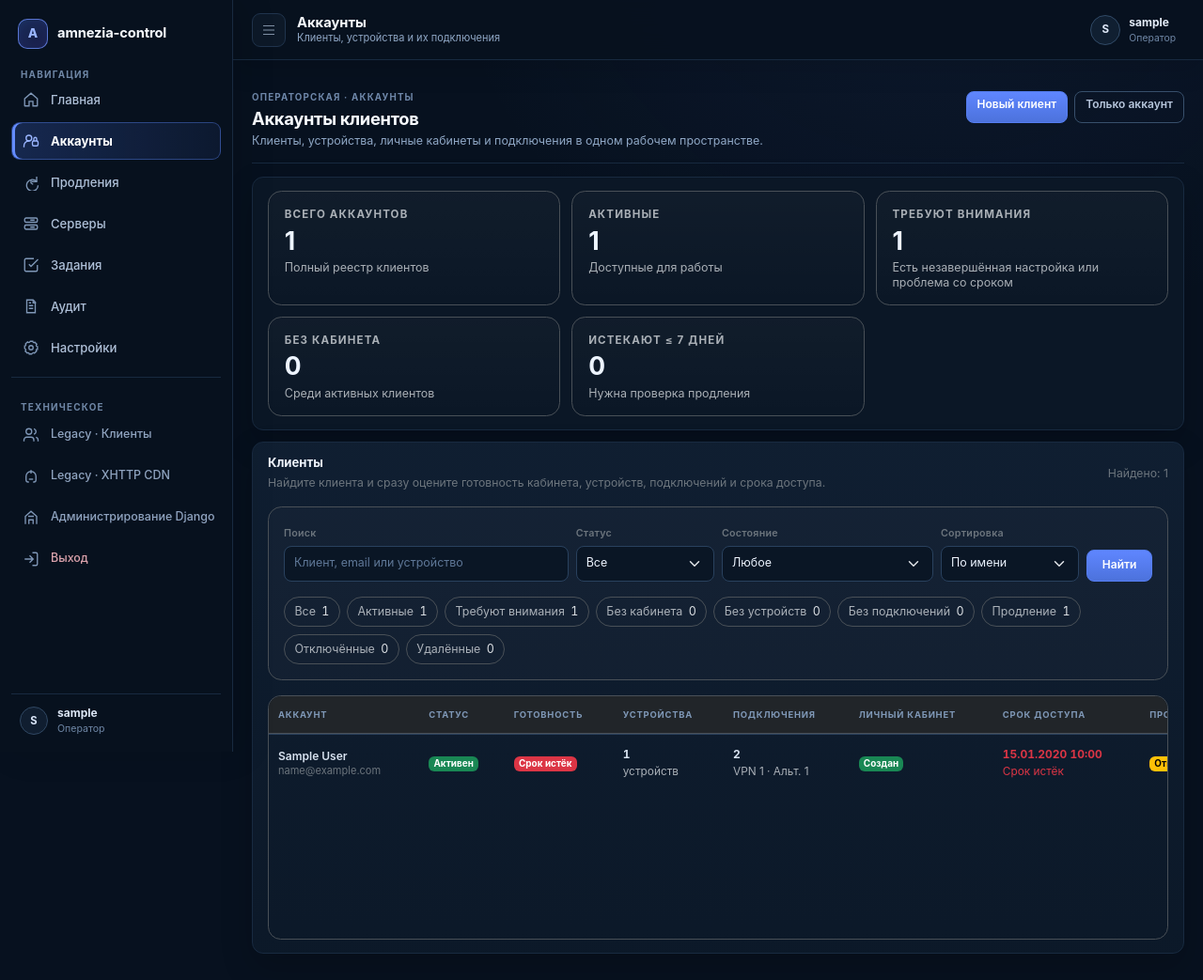
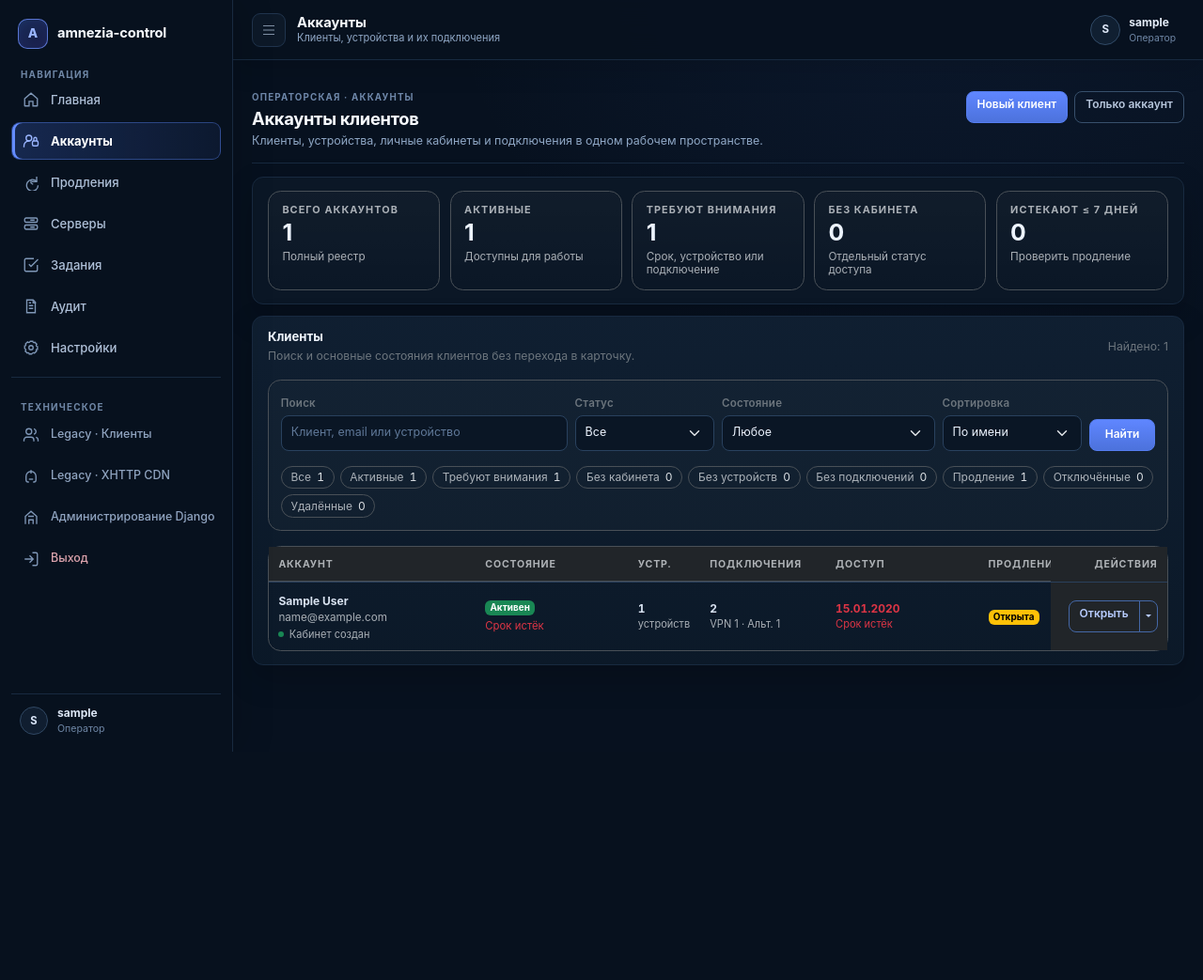
Before and after one commit to stalkerxz/amnezia-control, a Django app: page /customers/ in a window 1280 px wide. Shown: the whole page at 94% size. After the commit the page ends 800 px from the top, so only its background shows below. Run offline with Django 5.2, Linux system fonts and the light colour scheme; a user stored in the database is signed in; tables that the repository leaves empty hold one stand-in row (values such as "Sample post"); parts of the project's set-up code (start-up, migrations or seed data) failed here and were passed over.

Commit message:
Polish customer accounts workspace

```diff
--- a/amnezia_control/customers/views.py
+++ b/amnezia_control/customers/views.py
@@ -1155,10 +1155,6 @@ def customers_list_view(request):
                     then=Value("expiring"),
                 ),
                 When(
-                    user_id__isnull=True,
-                    then=Value("no_cabinet"),
-                ),
-                When(
                     device_count=0,
                     then=Value("no_devices"),
                 ),
--- a/amnezia_control/templates/customers/customers_list.html
+++ b/amnezia_control/templates/customers/customers_list.html
@@ -8,19 +8,19 @@
   .accounts-kpi-grid {
     display: grid;
     grid-template-columns: repeat(5, minmax(0, 1fr));
-    gap: .75rem;
+    gap: .65rem;
   }
 
   .accounts-kpi {
     display: block;
-    min-height: 104px;
-    padding: 1rem 1.05rem;
+    min-height: 88px;
+    padding: .8rem .9rem;
     border: 1px solid var(--bs-border-color);
-    border-radius: .9rem;
+    border-radius: .85rem;
     background:
       linear-gradient(
         180deg,
-        rgba(255,255,255,.025),
+        rgba(255,255,255,.024),
         rgba(255,255,255,0)
       );
     color: inherit;
@@ -39,48 +39,55 @@
 
   .accounts-kpi .kpi-label {
     color: var(--bs-secondary-color);
-    font-size: .72rem;
+    font-size: .68rem;
     font-weight: 700;
-    letter-spacing: .1em;
+    letter-spacing: .095em;
+    line-height: 1.2;
     text-transform: uppercase;
   }
 
   .accounts-kpi .kpi-value {
-    margin-top: .35rem;
-    font-size: 1.65rem;
+    margin-top: .28rem;
+    font-size: 1.55rem;
     font-weight: 700;
     line-height: 1;
   }
 
   .accounts-kpi .kpi-note {
-    margin-top: .5rem;
+    margin-top: .38rem;
     color: var(--bs-secondary-color);
-    font-size: .78rem;
+    font-size: .73rem;
     line-height: 1.25;
   }
 
   .accounts-toolbar {
-    padding: 1rem;
+    padding: .8rem;
     border: 1px solid var(--bs-border-color);
-    border-radius: .9rem;
-    background: rgba(255,255,255,.018);
+    border-radius: .85rem;
+    background: rgba(255,255,255,.015);
+  }
+
+  .accounts-toolbar .form-label {
+    margin-bottom: .25rem;
+    font-size: .72rem;
   }
 
   .accounts-filter-chips {
     display: flex;
-    gap: .45rem;
+    gap: .38rem;
     flex-wrap: wrap;
   }
 
   .accounts-filter-chip {
     display: inline-flex;
-    gap: .4rem;
+    gap: .38rem;
     align-items: center;
-    padding: .4rem .65rem;
+    padding: .34rem .6rem;
     border: 1px solid var(--bs-border-color);
     border-radius: 999px;
     color: var(--bs-secondary-color);
-    font-size: .78rem;
+    font-size: .75rem;
+    line-height: 1;
     text-decoration: none;
   }
 
@@ -92,37 +99,69 @@
   }
 
   .accounts-filter-chip .chip-count {
+    color: var(--bs-body-color);
     font-variant-numeric: tabular-nums;
-    color: var(--bs-body-color);
   }
 
   .accounts-table-wrap {
-    max-height: calc(100vh - 360px);
-    min-height: 260px;
-    overflow: auto;
+    overflow: visible;
     border: 1px solid var(--bs-border-color);
     border-radius: .85rem;
   }
 
   .accounts-table {
-    min-width: 1180px;
+    width: 100%;
+    table-layout: fixed;
+    font-size: .84rem;
+  }
+
+  .accounts-table .col-account {
+    width: 23%;
+  }
+
+  .accounts-table .col-state {
+    width: 17%;
+  }
+
+  .accounts-table .col-devices {
+    width: 8%;
+  }
+
+  .accounts-table .col-connections {
+    width: 14%;
+  }
+
+  .accounts-table .col-access {
+    width: 17%;
+  }
+
+  .accounts-table .col-renewal {
+    width: 8%;
+  }
+
+  .accounts-table .col-actions {
+    width: 13%;
   }
 
   .accounts-table thead th {
     position: sticky;
     top: 0;
-    z-index: 3;
-    padding-top: .8rem;
-    padding-bottom: .8rem;
+    z-index: 4;
+    padding: .68rem .65rem;
     background: var(--bs-body-bg);
     box-shadow:
       inset 0 -1px 0 var(--bs-border-color);
+    color: var(--bs-secondary-color);
+    font-size: .66rem;
+    font-weight: 700;
+    letter-spacing: .08em;
+    text-transform: uppercase;
     white-space: nowrap;
   }
 
   .accounts-table tbody td {
-    padding-top: .85rem;
-    padding-bottom: .85rem;
+    padding: .72rem .65rem;
+    vertical-align: middle;
   }
 
   .accounts-table tbody tr {
@@ -134,47 +173,110 @@
       rgba(var(--bs-primary-rgb), .035);
   }
 
-  .account-name {
-    max-width: 260px;
+  .accounts-table .col-actions {
+    position: sticky;
+    right: 0;
+    z-index: 2;
+    background: var(--bs-body-bg);
+    box-shadow:
+      -8px 0 14px -14px rgba(0,0,0,.7);
+  }
+
+  .accounts-table thead .col-actions {
+    z-index: 6;
   }
 
   .account-name-main {
     overflow: hidden;
+    font-weight: 650;
     text-overflow: ellipsis;
     white-space: nowrap;
   }
 
   .account-name-meta {
     overflow: hidden;
+    margin-top: .12rem;
+    color: var(--bs-secondary-color);
+    font-size: .73rem;
     text-overflow: ellipsis;
     white-space: nowrap;
   }
 
-  .metric-stack {
+  .account-cabinet-meta {
+    display: flex;
+    gap: .34rem;
+    align-items: center;
+    margin-top: .27rem;
+    color: var(--bs-secondary-color);
+    font-size: .69rem;
+    line-height: 1;
+  }
+
+  .account-cabinet-dot {
+    display: inline-block;
+    width: 6px;
+    height: 6px;
+    flex: 0 0 6px;
+    border-radius: 50%;
+    background: var(--bs-secondary-color);
+    opacity: .7;
+  }
+
+  .account-cabinet-dot.active {
+    background: var(--bs-success);
+    opacity: 1;
+  }
+
+  .account-state-stack {
+    display: flex;
+    gap: .3rem;
+    flex-direction: column;
+    align-items: flex-start;
+  }
+
+  .account-state-note {
+    font-size: .71rem;
     line-height: 1.2;
   }
 
-  .metric-stack .metric-main {
+  .account-state-note.ready {
+    color: var(--bs-success);
+  }
+
+  .account-state-note.warning {
+    color: var(--bs-warning);
+  }
+
+  .account-state-note.danger {
+    color: var(--bs-danger);
+  }
+
+  .metric-stack {
+    line-height: 1.15;
+  }
+
+  .metric-main {
     font-weight: 650;
     font-variant-numeric: tabular-nums;
   }
 
-  .metric-stack .metric-meta {
-    margin-top: .22rem;
+  .metric-meta {
+    margin-top: .2rem;
     color: var(--bs-secondary-color);
-    font-size: .74rem;
+    font-size: .69rem;
+    line-height: 1.25;
   }
 
-  .readiness-badge {
+  .access-date {
     white-space: nowrap;
   }
 
   .account-row-deleted {
-    opacity: .58;
+    opacity: .55;
   }
 
   .account-row-disabled {
-    opacity: .82;
+    opacity: .8;
   }
 
   .account-actions {
@@ -185,19 +287,24 @@
     min-width: 220px;
   }
 
-  @media (max-width: 1399.98px) {
+  @media (max-width: 1099.98px) {
     .accounts-kpi-grid {
       grid-template-columns: repeat(3, minmax(0, 1fr));
+    }
+
+    .accounts-table-wrap {
+      overflow-x: auto;
+      overflow-y: visible;
+    }
+
+    .accounts-table {
+      min-width: 920px;
     }
   }
 
   @media (max-width: 767.98px) {
     .accounts-kpi-grid {
       grid-template-columns: repeat(2, minmax(0, 1fr));
-    }
-
-    .accounts-table-wrap {
-      max-height: none;
     }
   }
 
@@ -280,7 +387,7 @@
         </div>
 
         <div class="kpi-note">
-          Полный реестр клиентов
+          Полный реестр
         </div>
       </a>
 
@@ -298,7 +405,7 @@
         </div>
 
         <div class="kpi-note">
-          Доступные для работы
+          Доступны для работы
         </div>
       </a>
 
@@ -316,8 +423,7 @@
         </div>
 
         <div class="kpi-note">
-          Есть незавершённая настройка
-          или проблема со сроком
+          Срок, устройство или подключение
         </div>
       </a>
 
@@ -335,7 +441,7 @@
         </div>
 
         <div class="kpi-note">
-          Среди активных клиентов
+          Отдельный статус доступа
         </div>
       </a>
 
@@ -353,7 +459,7 @@
         </div>
 
         <div class="kpi-note">
-          Нужна проверка продления
+          Проверить продление
         </div>
       </a>
 
@@ -392,16 +498,14 @@
 
           {% else %}
 
-            Найдите клиента и сразу оцените
-            готовность кабинета, устройств,
-            подключений и срока доступа.
+            Поиск и основные состояния клиентов
+            без перехода в карточку.
 
           {% endif %}
 
         </div>
 
       </div>
-
 
       <div class="text-secondary small">
         Найдено: {{ accounts|length }}
@@ -429,7 +533,7 @@
         <div class="col-12 col-xl-4">
 
           <label
-            class="form-label small text-secondary"
+            class="form-label text-secondary"
             for="accountsSearch"
           >
             Поиск
@@ -451,7 +555,7 @@
         <div class="col-6 col-md-4 col-xl-2">
 
           <label
-            class="form-label small text-secondary"
+            class="form-label text-secondary"
             for="accountsStatus"
           >
             Статус
@@ -496,7 +600,7 @@
         <div class="col-6 col-md-4 col-xl-3">
 
           <label
-            class="form-label small text-secondary"
+            class="form-label text-secondary"
             for="accountsReadiness"
           >
             Состояние
@@ -523,7 +627,7 @@
               value="ready"
               {% if readiness_filter == 'ready' %}selected{% endif %}
             >
-              Полностью готовы
+              Подключения готовы
             </option>
 
             <option
@@ -576,7 +680,7 @@
         <div class="col-6 col-md-4 col-xl-2">
 
           <label
-            class="form-label small text-secondary"
+            class="form-label text-secondary"
             for="accountsSort"
           >
             Сортировка
@@ -829,39 +933,31 @@
 
             <tr>
 
-              <th>
+              <th class="col-account">
                 Аккаунт
               </th>
 
-              <th>
-                Статус
+              <th class="col-state">
+                Состояние
               </th>
 
-              <th>
-                Готовность
+              <th class="col-devices">
+                Устр.
               </th>
 
-              <th>
-                Устройства
-              </th>
-
-              <th>
+              <th class="col-connections">
                 Подключения
               </th>
 
-              <th>
-                Личный кабинет
+              <th class="col-access">
+                Доступ
               </th>
 
-              <th>
-                Срок доступа
-              </th>
-
-              <th>
+              <th class="col-renewal">
                 Продление
               </th>
 
-              <th class="text-end">
+              <th class="col-actions text-end">
                 Действия
               </th>
 
@@ -884,58 +980,130 @@
                 "
               >
 
-                <td>
+                <td class="col-account">
 
-                  <div class="account-name">
-
-                    <div
-                      class="
-                        fw-semibold
-                        account-name-main
-                      "
-                    >
+                  <div class="account-name-main">
                     {{ account.display_name }}
                   </div>
 
-
                   {% if account.email %}
 
-                      <div
-                        class="
-                          small
-                          text-secondary
-                          account-name-meta
-                        "
-                      >
+                    <div class="account-name-meta">
                       {{ account.email }}
                     </div>
 
                   {% else %}
 
-                      <div
-                        class="
-                          small
-                          text-secondary
-                          account-name-meta
-                        "
-                      >
+                    <div class="account-name-meta">
                       Без email
                     </div>
 
                   {% endif %}
 
+
+                  {% if account.user_id %}
+
+                    <div class="account-cabinet-meta">
+                      <span
+                        class="
+                          account-cabinet-dot
+                          active
+                        "
+                      ></span>
+                      Кабинет создан
                     </div>
+
+                  {% elif account.status == 'active' %}
+
+                    <div class="account-cabinet-meta">
+                      <span
+                        class="account-cabinet-dot"
+                      ></span>
+                      Без кабинета
+                    </div>
+
+                  {% endif %}
 
                 </td>
 
 
-                <td>
+                <td class="col-state">
+
+                  <div class="account-state-stack">
 
                     {% if account.status == 'active' %}
 
                       <span class="badge text-bg-success">
                         Активен
                       </span>
+
+                      {% if account.readiness_code == 'ready' %}
+
+                        <span
+                          class="
+                            account-state-note
+                            ready
+                          "
+                        >
+                          Готов к работе
+                        </span>
+
+                      {% elif account.readiness_code == 'expired' %}
+
+                        <span
+                          class="
+                            account-state-note
+                            danger
+                          "
+                        >
+                          Срок истёк
+                        </span>
+
+                      {% elif account.readiness_code == 'expiring' %}
+
+                        <span
+                          class="
+                            account-state-note
+                            warning
+                          "
+                        >
+                          Истекает скоро
+                        </span>
+
+                      {% elif account.readiness_code == 'renewal' %}
+
+                        <span
+                          class="
+                            account-state-note
+                            warning
+                          "
+                        >
+                          Требует продления
+                        </span>
+
+                      {% elif account.readiness_code == 'no_devices' %}
+
+                        <span
+                          class="
+                            account-state-note
+                            warning
+                          "
+                        >
+                          Нет устройств
+                        </span>
+
+                      {% elif account.readiness_code == 'no_connections' %}
+
+                        <span
+                          class="
+                            account-state-note
+                            warning
+                          "
+                        >
+                          Нет подключений
+                        </span>
+
+                      {% endif %}
 
                     {% elif account.status == 'disabled' %}
 
@@ -957,125 +1125,12 @@
 
                     {% endif %}
 
-                </td>
-
-
-                <td>
-
-                  {% if account.readiness_code == 'ready' %}
-
-                    <span
-                      class="
-                        badge
-                        text-bg-success
-                        readiness-badge
-                      "
-                    >
-                      Готов
-                    </span>
-
-                  {% elif account.readiness_code == 'expired' %}
-
-                    <span
-                      class="
-                        badge
-                        text-bg-danger
-                        readiness-badge
-                      "
-                    >
-                      Срок истёк
-                    </span>
-
-                  {% elif account.readiness_code == 'expiring' %}
-
-                    <span
-                      class="
-                        badge
-                        text-bg-warning
-                        readiness-badge
-                      "
-                    >
-                      Истекает скоро
-                    </span>
-
-                  {% elif account.readiness_code == 'renewal' %}
-
-                    <span
-                      class="
-                        badge
-                        text-bg-warning
-                        readiness-badge
-                      "
-                    >
-                      Требует продления
-                    </span>
-
-                  {% elif account.readiness_code == 'no_cabinet' %}
-
-                    <span
-                      class="
-                        badge
-                        text-bg-warning
-                        readiness-badge
-                      "
-                    >
-                      Нет кабинета
-                    </span>
-
-                  {% elif account.readiness_code == 'no_devices' %}
-
-                    <span
-                      class="
-                        badge
-                        text-bg-warning
-                        readiness-badge
-                      "
-                    >
-                      Нет устройств
-                    </span>
-
-                  {% elif account.readiness_code == 'no_connections' %}
-
-                    <span
-                      class="
-                        badge
-                        text-bg-warning
-                        readiness-badge
-                      "
-                    >
-                      Нет подключений
-                    </span>
-
-                  {% elif account.readiness_code == 'disabled' %}
-
-                    <span
-                      class="
-                        badge
-                        text-bg-secondary
-                        readiness-badge
-                      "
-                    >
-                      Отключён
-                    </span>
-
-                  {% elif account.readiness_code == 'deleted' %}
-
-                    <span
-                      class="
-                        badge
-                        text-bg-secondary
-                        readiness-badge
-                      "
-                    >
-                      Удалён
-                    </span>
-
-                  {% endif %}
+                  </div>
 
                 </td>
 
 
-                <td>
+                <td class="col-devices">
 
                   <div class="metric-stack">
 
@@ -1092,7 +1147,7 @@
                 </td>
 
 
-                <td>
+                <td class="col-connections">
 
                   <div class="metric-stack">
 
@@ -1110,32 +1165,7 @@
                 </td>
 
 
-                <td>
-
-                  {% if account.user_id %}
-
-                    <span class="badge text-bg-success">
-                      Создан
-                    </span>
-
-                  {% elif account.status == 'active' %}
-
-                    <span class="badge text-bg-warning">
-                      Не создан
-                    </span>
-
-                  {% else %}
-
-                    <span class="text-secondary">
-                      —
-                    </span>
-
-                  {% endif %}
-
-                </td>
-
-
-                <td>
+                <td class="col-access">
 
                   {% if account.expires_at %}
 
@@ -1144,6 +1174,7 @@
                       <div
                         class="
                           metric-main
+                          access-date
 
                           {% if account.expiry_state == 'expired' %}
                             text-danger
@@ -1152,29 +1183,30 @@
                           {% endif %}
                         "
                       >
-                        {{ account.expires_at|date:"d.m.Y H:i" }}
+                        {{ account.expires_at|date:"d.m.Y" }}
                       </div>
 
+                      <div
+                        class="
+                          metric-meta
 
                           {% if account.expiry_state == 'expired' %}
+                            text-danger
+                          {% elif account.expiry_state == 'soon' %}
+                            text-warning
+                          {% endif %}
+                        "
+                      >
 
-                        <div class="metric-meta text-danger">
+                        {% if account.expiry_state == 'expired' %}
                           Срок истёк
+                        {% elif account.expiry_state == 'soon' %}
+                          Истекает скоро
+                        {% else %}
+                          до {{ account.expires_at|date:"H:i" }}
+                        {% endif %}
+
                       </div>
-
-                      {% elif account.expiry_state == 'soon' %}
-
-                        <div class="metric-meta text-warning">
-                          Истекает в ближайшие 7 дней
-                        </div>
-
-                      {% else %}
-
-                        <div class="metric-meta">
-                          Срок доступа
-                        </div>
-
-                      {% endif %}
 
                     </div>
 
@@ -1189,7 +1221,7 @@
                 </td>
 
 
-                <td>
+                <td class="col-renewal">
 
                   {% if account.open_renewal_count %}
 
@@ -1208,7 +1240,13 @@
                 </td>
 
 
-                <td class="text-end account-actions">
+                <td
+                  class="
+                    col-actions
+                    text-end
+                    account-actions
+                  "
+                >
 
                   <div
                     class="
@@ -1275,7 +1313,6 @@
                             </a>
 
                           </li>
-
 
                           <li>
 
```
Also changed, not shown: amnezia_control/customers/test_accounts_list_workspace.py (+28 -1 lines). Lines whose indentation alone changed are shown as unchanged.
